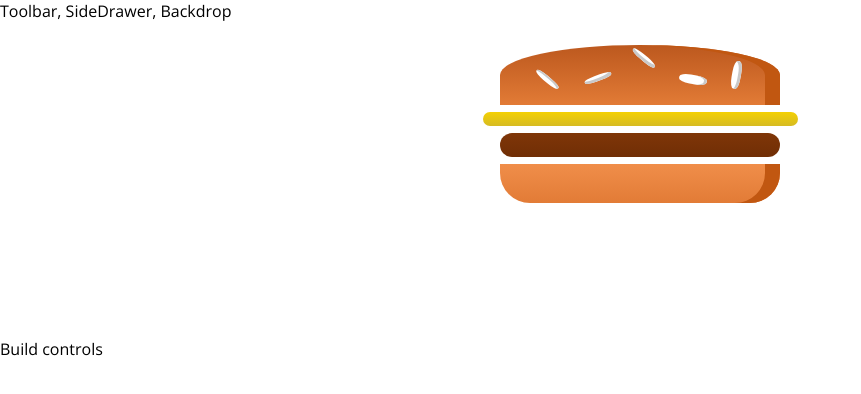
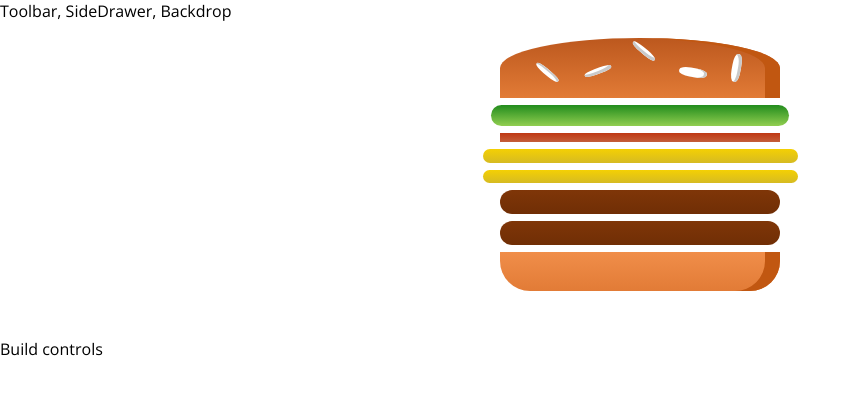
Before and after one commit to TimorTartakovsky/burger, a React app: page / in a window 1280 px wide. Shown: the top 394 px of the page, without its empty margins (0-861 px from the left). Built offline with nearby package versions, Linux system fonts and the light colour scheme.

Commit message:
project structure

```diff
--- a/src/components/Burger/Burger.js
+++ b/src/components/Burger/Burger.js
@@ -2,14 +2,37 @@ import React from 'react';
 import classes from './Burger.scss';
 import BurgerIngredient from "./BurgerIngredients/BurgerIngredient";
 import {BURGER_INGREDIENTS_CONST} from "../../consts/application_consts";
+import ApplicationMessages from "../../messages/ApplicationMessages";
+
+
+const transformIngredients = (ingredients) => {
+    if (!!ingredients) {
+        return Object.keys(ingredients)
+            .map( ingredientKey => {
+                return [...Array(ingredients[ingredientKey])]
+                    .map((_, index) => {
+                        return <BurgerIngredient type={ ingredientKey + index } type={ ingredientKey }/>
+                    });
+            })
+            .reduce((mainArray, element) => {
+                return mainArray.concat(element);
+            }, []);
+    }
+}
 
 const burger = ( props ) => {
-   return (
+
+    let transformedIngredients = transformIngredients(props.ingredients);
+
+    if (!Array.isArray(transformedIngredients)) {
+        transformedIngredients = <p>{ ApplicationMessages.burgerBuilder.noIngredients }</p>
+    }
+
+    return (
        <div className={classes.burger}>
-           <BurgerIngredient type={ BURGER_INGREDIENTS_CONST.breadTop.toString() } />
-           <BurgerIngredient type={BURGER_INGREDIENTS_CONST.cheese.toString()} />
-           <BurgerIngredient type={BURGER_INGREDIENTS_CONST.meat.toString()} />
-           <BurgerIngredient type={BURGER_INGREDIENTS_CONST.breadBottom.toString()} />
+           <BurgerIngredient type={ BURGER_INGREDIENTS_CONST.breadTop } />
+           { transformedIngredients }
+           <BurgerIngredient type={ BURGER_INGREDIENTS_CONST.breadBottom } />
        </div>
    )
 }
--- a/src/components/Burger/Burger.scss
+++ b/src/components/Burger/Burger.scss
@@ -20,7 +20,7 @@ $burger-font-size: 18px;
   width: $burger-width;
   margin: auto;
   height: $burger-height;
-  overflow: scroll;
+  // overflow: scroll;
   text-align: center;
   font-weight: bold;
   font-size: $burger-font-size;
--- a/src/containers/BurgerBuilder/BurgerBuilder.js
+++ b/src/containers/BurgerBuilder/BurgerBuilder.js
@@ -3,11 +3,21 @@ import Aux from '../../hoc/Auxe';
 import Burger from '../../components/Burger/Burger';
 
 
-class BurgerBuilder extends Component{
+class BurgerBuilder extends Component {
+
+    state = {
+        ingerdients: {
+            salad: 1,
+            bacon: 1,
+            cheese: 2,
+            meat: 2,
+        }
+    }
+
     render() {
         return (
             <Aux>
-                <Burger />
+                <Burger ingredients={ this.state.ingerdients } />
                 <div>Build controls</div>
             </Aux>
         );
--- /dev/null
+++ b/src/messages/ApplicationMessages.js
@@ -0,0 +1,8 @@
+
+const ApplicationMessages = {
+    burgerBuilder: {
+        noIngredients: 'No ingredients defined',
+    }
+}
+
+export default  ApplicationMessages;
```
